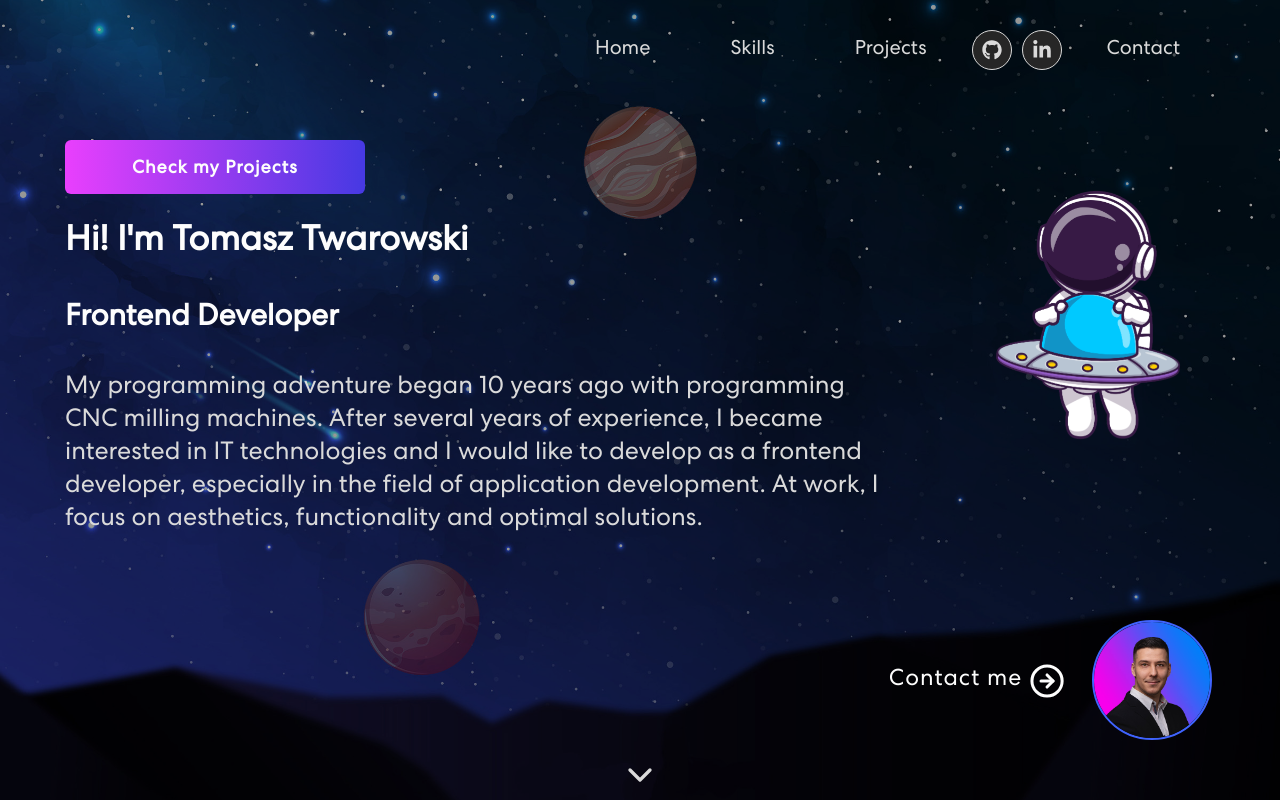
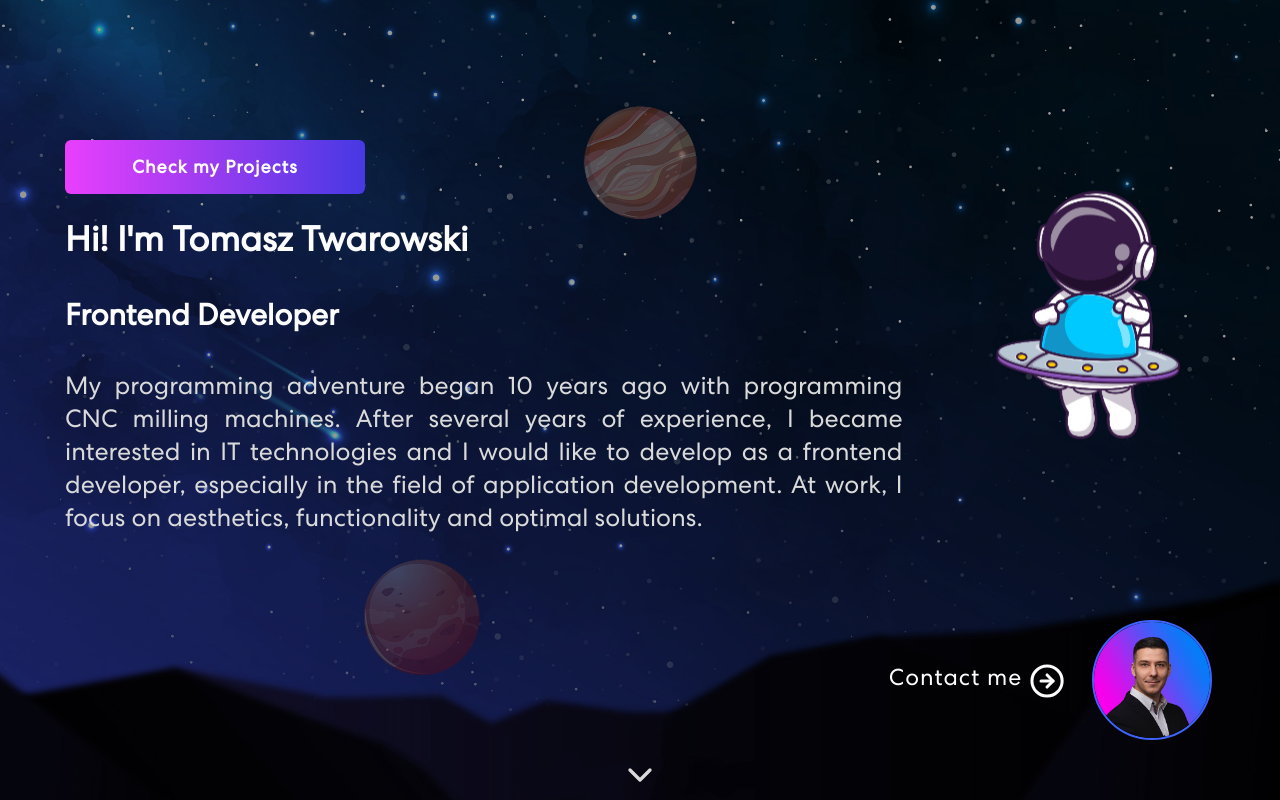
Before and after one commit to stonka123/React-Portfolio, a React (Create React App) app: page / in a window 1280 px wide. Shown: the top 800 px of the page. Built offline with nearby package versions, Linux system fonts and the light colour scheme.

Commit message:
added aniamtion

```diff
--- a/src/components/AstroBreak/AstroBreak.js
+++ b/src/components/AstroBreak/AstroBreak.js
@@ -1,12 +1,15 @@
 import React from 'react'
 import styles from './AstroBreak.module.css'
 import BreakImg from '../../assets/img/astro-break.png'
+import { AnimationOnScroll } from 'react-animation-on-scroll'
 
 function AstroBreak() {
 	return (
-		<div className={styles.container}>
-			<img src={BreakImg} className={styles.img} />
-		</div>
+		<AnimationOnScroll animateIn='animate__fadeInUpBig' animateOnce={true} duration={1}>
+			<div className={`${styles.container}`}>
+				<img src={BreakImg} className={`${styles.img}`} />
+			</div>
+		</AnimationOnScroll>
 	)
 }
 
--- a/src/components/AstroBreak/AstroBreak.module.css
+++ b/src/components/AstroBreak/AstroBreak.module.css
@@ -4,7 +4,7 @@
 	align-items: center;
 	justify-content: center;
 	height: 20vh;
-	margin: 2em 0;
+	margin: 5em 0;
 }
 .img {
 	rotate: 0deg;
--- a/src/components/Footer/Footer.module.css
+++ b/src/components/Footer/Footer.module.css
@@ -5,7 +5,7 @@
 	bottom: 0;
 	width: 100%;
 
-	background-color: rgba(0, 0, 0, 0.4);
+	background-color: rgba(0, 0, 0, 0.7);
 }
 .footer-container {
 	height: 70px;
--- a/src/components/Header/Header.js
+++ b/src/components/Header/Header.js
@@ -12,9 +12,9 @@ const Header = props => {
 		<section className={styles.header} id='home'>
 			<div className={`${styles['container-header']} wrapper`}>
 				<Navbar logoImg={logoImg} />
-				<div className={styles.wrapperText}>
+				<div className={`${styles.wrapperText} animate__animated animate__backInUp`}>
 					<img src={headerImg} className={`${styles.headerIcon}`} alt='' />
-					<div className={`${styles['container-text']} animate__animated animate__backInLeft`}>
+					<div className={`${styles['container-text']}`}>
 						<a className={styles['button-portfolio']} href='#projects'>
 							Check my Projects
 						</a>
--- a/src/components/Header/Header.module.css
+++ b/src/components/Header/Header.module.css
@@ -81,6 +81,7 @@
 	padding-left: 0;
 	margin-left: 0;
 	line-height: 2rem;
+	text-align: justify;
 }
 
 .container-img {
--- a/src/components/Navbar/Navbar.js
+++ b/src/components/Navbar/Navbar.js
@@ -55,15 +55,11 @@ function Navbar(props) {
 							? `${styles.deskopWrapperContainer} ${styles.scrolledNavBarDesktop} `
 							: `${styles.deskopWrapperContainer} `
 					}>
-					<div className={styles.wrapperContainer}>
+					<div className={`${styles.wrapperContainer} animate__animated animate__backInDown`}>
 						<div className={styles['logo-container-desktop']}>
-							<img
-								className={`${styles['logo-desktop']}  animate__animated animate__backInDown`}
-								src={props.logoImg}
-								alt='logo'
-							/>
+							<img className={`${styles['logo-desktop']}  `} src={props.logoImg} alt='logo' />
 						</div>
-						<div className={styles['navigation-container']}>
+						<div className={`${styles['navigation-container']} `}>
 							<a href='#home'>Home</a>
 							<a href='#skills'>Skills</a>
 							<a href='#projects'>Projects</a>
--- a/src/components/Projects/Projects.module.css
+++ b/src/components/Projects/Projects.module.css
@@ -5,7 +5,7 @@
 	position: relative;
 	top: 0;
 	margin: 5em auto;
-	/* overflow: hidden; */
+	overflow: hidden;
 }
 .projects-container {
 	display: flex;
--- a/src/index.css
+++ b/src/index.css
@@ -29,5 +29,5 @@ body {
 .wrapper {
 	margin: 0 auto;
 	width: 100%;
-	max-width: 1200px;
+	/* max-width: 1200px; */
 }
```
